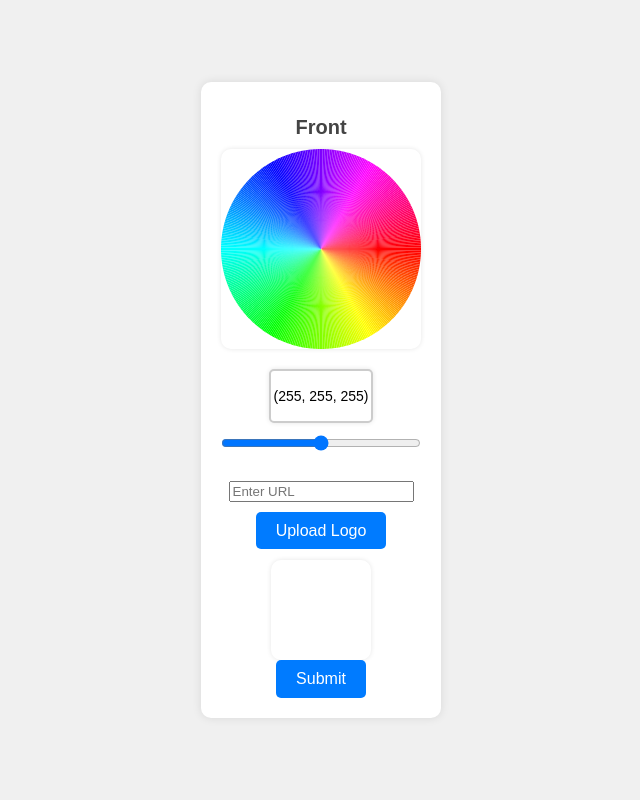
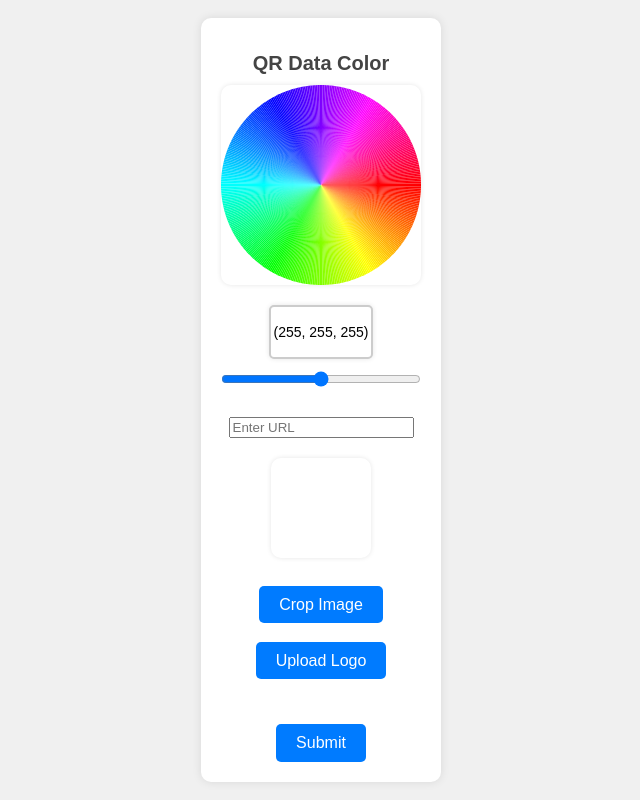
Before and after one commit to Nishantrde/genqr, a Django app: page /custom in a window 1280 px wide. Shown: the whole page, without its empty margins (319-959 px from the left). Run offline with Django 4.2, Linux system fonts and the light colour scheme.

Commit message:
Initial Commit

```diff
--- a/mainapp/templates/custom.html
+++ b/mainapp/templates/custom.html
@@ -174,12 +174,45 @@
                 width: 80%; /* Adjust submit button width */
             }
         }
+        .cropCheckbox {
+    margin-top: 20px;
+    text-align: center;
+}
+
+.cropCheckbox input[type="checkbox"] {
+    display: none;
+}
+
+.cropCheckbox label {
+    padding: 10px 20px;
+    font-size: 16px;
+    background-color: #007bff;
+    color: #fff;
+    border: none;
+    border-radius: 5px;
+    cursor: pointer;
+    transition: background-color 0.3s ease;
+}
+
+.cropCheckbox label:hover {
+    background-color: #0056b3;
+}
+
+/* Style for checked state */
+.cropCheckbox input[type="checkbox"]:checked + label {
+    background-color: #0056b3;
+}
+.cropCheckbox input[type="checkbox"]:checked + label {
+            background-color: #28a745; /* Green color */
+        }
+
+
     </style>
 </head>
 <body>
     <div class="container-group">
         <div class="container">
-            <h1 class="frontText">Front</h1>
+            <h1 class="frontText">QR Data Color</h1>
             <canvas id="colorWheel1" width="200" height="200"></canvas>
             <div id="colorDisplay1" class="colorDisplay light">(255, 255, 255)</div>
             <input id="brightness1" class="brightnessPanel" type="range" min="0" max="100" value="50">
@@ -191,18 +224,29 @@
                 <input type="text" name="site" placeholder="Enter URL">
 
                 <!-- Logo Upload Section -->
-                <div class="logoUpload">
-                    <label for="logoInput">Upload Logo</label>
-                    <input type="file" id="logoInput" name="logo" accept="image/*" onchange="previewLogo()">
-                </div>
+
 
                 <!-- Logo Preview -->
                 <div class="logoPreview" id="logoPreview">
                     <!-- Image will be displayed here -->
                 </div>
+
                 <div class="logoPreview_msg" id="logoPreview_msg">
                     <!-- Image will be displayed here -->
-                </div>
+                </div><br>
+
+                <div class="cropCheckbox">
+                    <input type="checkbox" id="cropCheckbox" name="crop">
+                    <label for="cropCheckbox">Crop Image</label>
+                </div><br>
+
+
+                <div class="logoUpload">
+                    <label for="logoInput">Upload Logo</label>
+                    <input type="file" id="logoInput" name="logo" accept="image/*" onchange="previewLogo()">
+                </div><br><br><br>
+
+
 
                 <input type="submit" value="Submit">
             </form>
@@ -221,6 +265,24 @@
 
 
     <script>
+      document.addEventListener('DOMContentLoaded', function() {
+    // Add event listener to the Crop Image checkbox
+    const cropCheckbox = document.getElementById('cropCheckbox');
+    const submitButton = document.querySelector('input[type="submit"]');
+
+    cropCheckbox.addEventListener('change', function() {
+        // Check if the checkbox is checked
+        if (cropCheckbox.checked) {
+            // Add a class to the submit button to change its background color to green
+            submitButton.classList.add('clicked');
+        } else {
+            // Remove the class from the submit button if the checkbox is unchecked
+            submitButton.classList.remove('clicked');
+        }
+    });
+});
+
+
         function downloadImage(url, filename) {
             var xhr = new XMLHttpRequest();
             xhr.open('GET', url.replace(/^http:\/\//i, 'https://'), true);
--- a/mainapp/views.py
+++ b/mainapp/views.py
@@ -31,10 +31,11 @@ def custom(request):
         if request.POST.get("front"):
             front = request.POST.get("front")
             logo = request.FILES.get('logo')
+            crop = request.POST.get('crop')
             front = ast.literal_eval(front)
 
-            print(site_add, front, logo)
-            qr_img = generate_qr_code(site_add, logo, front)
+            print(site_add, front, logo, crop)
+            qr_img = generate_qr_code(site_add, logo, front, str(crop))
             # Save the QR code image or its identifier in session or database if you need to persist it
             request.session["qr_image"] = qr_img  # Example usage with session
             return HttpResponseRedirect(request.path_info)  # Redirect to the same page after POST
```
Also changed, not shown: mainapp/qr_gen.py (+8 -7 lines).
